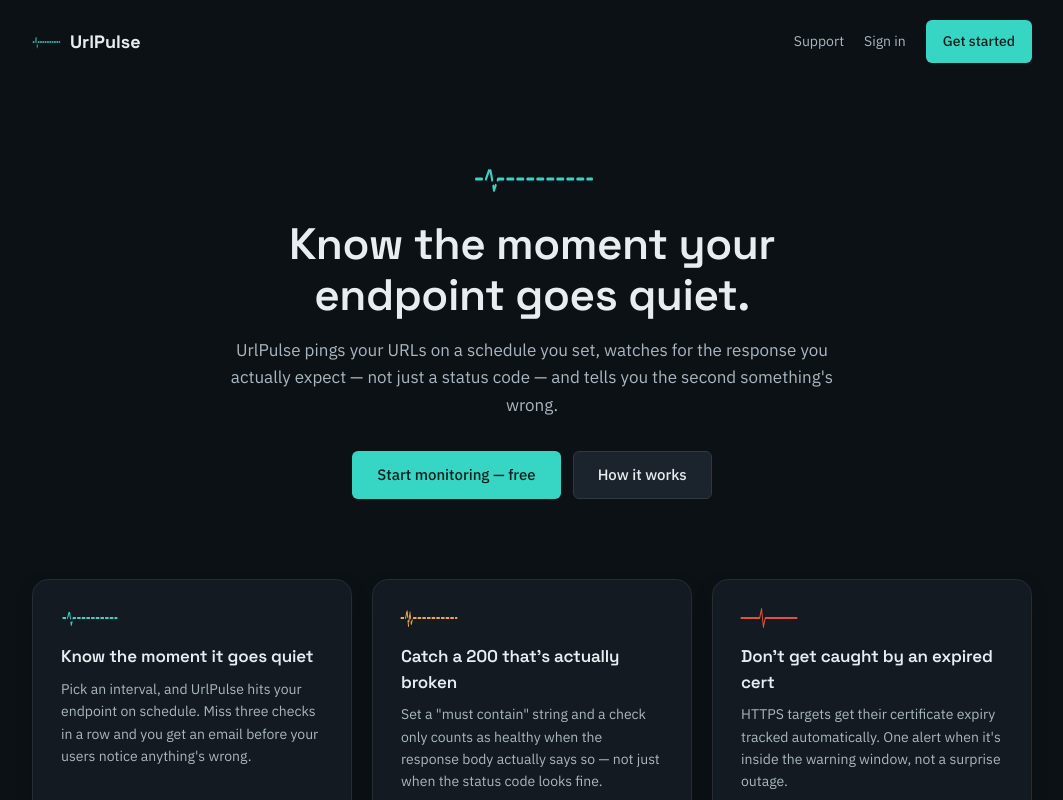
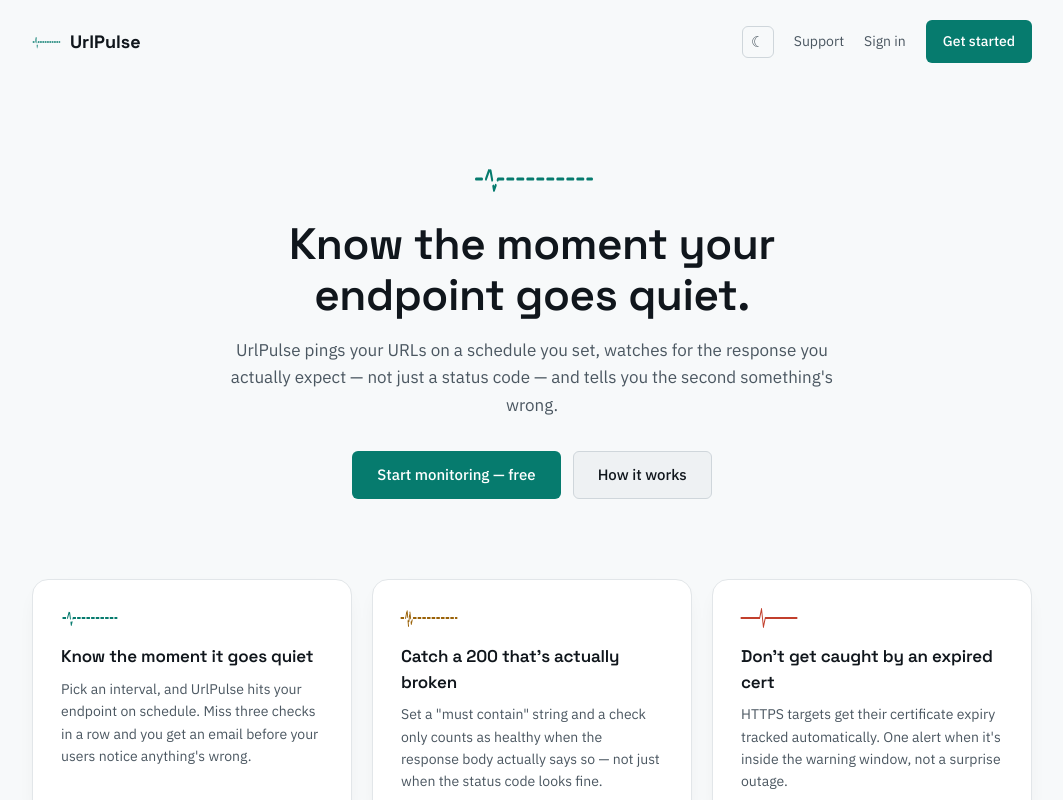
Before and after one commit to the-zoomeee/urlpulse, a React (Vite) app: page / in a window 1280 px wide. Shown: the whole page, without its empty margins (108-1171 px from the left). Built offline with nearby package versions, Linux system fonts and the light colour scheme; no server answers; the HTML template or start-up script is replaced by a standard one.

Commit message:
feat: implement theme toggle functionality with context and button component

```diff
--- a/index.html
+++ b/index.html
@@ -10,7 +10,19 @@
     <link rel="icon" type="image/png" sizes="16x16" href="/favicon-16x16.png" />
     <link rel="apple-touch-icon" sizes="180x180" href="/apple-touch-icon.png" />
     <link rel="manifest" href="/site.webmanifest" />
-    <meta name="theme-color" content="#0c1116" />
+        <meta name="theme-color" content="#0c1116" />
+
+    <script>
+      (function () {
+        try {
+          var stored = localStorage.getItem('urlpulse_theme');
+          var theme = stored || (window.matchMedia('(prefers-color-scheme: light)').matches ? 'light' : 'dark');
+          document.documentElement.setAttribute('data-theme', theme);
+        } catch (e) {
+          document.documentElement.setAttribute('data-theme', 'dark');
+        }
+      })();
+    </script>
 
     <link rel="preconnect" href="https://fonts.googleapis.com" />
     <link rel="preconnect" href="https://fonts.gstatic.com" crossorigin />
--- a/src/App.jsx
+++ b/src/App.jsx
@@ -1,6 +1,7 @@
 import { BrowserRouter, Routes, Route } from 'react-router-dom';
 import { AuthProvider } from './context/AuthContext';
 import { ProtectedLayout, AdminRoute, GuestOnlyLayout } from './components/RouteGuards';
+import { ThemeProvider } from './context/ThemeContext';
 
 import Landing from './pages/Landing';
 import Support from './pages/Support';
@@ -20,6 +21,7 @@
 export default function App() {
   return (
     <BrowserRouter>
+    <ThemeProvider>
       <AuthProvider>
         <Routes>
           {/* Fully public, not gated by auth state either way - logged-in
@@ -57,6 +59,7 @@
           <Route path="*" element={<NotFound />} />
         </Routes>
       </AuthProvider>
+      </ThemeProvider>
     </BrowserRouter>
   );
 }
--- a/src/components/IntervalPicker.jsx
+++ b/src/components/IntervalPicker.jsx
@@ -15,7 +15,7 @@
               padding: '8px 14px',
               fontSize: 13,
               background: interval === p ? 'var(--signal)' : 'var(--bg-elevated)',
-              color: interval === p ? '#06211d' : 'var(--text-primary)',
+              color: interval === p ? 'var(--signal-contrast-text)' : 'var(--text-primary)',
               border: '1px solid ' + (interval === p ? 'var(--signal)' : 'var(--border-hairline-strong)'),
             }}
           >
@@ -32,7 +32,7 @@
             padding: '8px 14px',
             fontSize: 13,
             background: interval === 'custom' ? 'var(--signal)' : 'var(--bg-elevated)',
-            color: interval === 'custom' ? '#06211d' : isPro ? 'var(--text-primary)' : 'var(--text-muted)',
+            color: interval === 'custom' ? 'var(--signal-contrast-text)' : isPro ? 'var(--text-primary)' : 'var(--text-muted)',
             border: '1px solid ' + (interval === 'custom' ? 'var(--signal)' : 'var(--border-hairline-strong)'),
           }}
         >
--- a/src/components/PublicHeader.jsx
+++ b/src/components/PublicHeader.jsx
@@ -1,11 +1,8 @@
 import { Link, useLocation } from 'react-router-dom';
 import { useAuth } from '../hooks/useAuth';
 import PulseLine from './PulseLine';
+import ThemeToggleButton from './ThemeToggleButton';
 
-// Used on every logged-out-facing page (Landing, Support, Report, NotFound,
-// Login, Register, ForgotPassword, ResetPassword, VerifyEmail) so the navbar
-// sits at the same width/position everywhere instead of each page hand-rolling
-// its own header at a different maxWidth.
 export default function PublicHeader({ maxWidth = 1080 }) {
   const { user } = useAuth();
   const { pathname } = useLocation();
@@ -36,6 +33,7 @@
       </Link>
 
       <nav style={{ display: 'flex', alignItems: 'center', gap: 20 }}>
+        <ThemeToggleButton />
         {pathname !== '/support' && (
           <Link to="/support" style={{ fontSize: 14, color: 'var(--text-secondary)', textDecoration: 'none' }}>
             Support
--- a/src/components/Sidebar.jsx
+++ b/src/components/Sidebar.jsx
@@ -2,6 +2,7 @@
 import { NavLink, useLocation } from 'react-router-dom';
 import { useAuth } from '../hooks/useAuth';
 import PulseLine from './PulseLine';
+import ThemeToggleButton from './ThemeToggleButton';
 
 const navItems = [
   { to: '/app', label: 'Jobs', end: true, icon: '⊞' },
@@ -24,7 +25,7 @@
   function toggleCollapsed() {
     const next = !collapsed;
     setCollapsed(next);
-    try { localStorage.setItem('sidebar_collapsed', String(next)); } catch {}
+    try { localStorage.setItem('sidebar_collapsed', String(next)); } catch { }
   }
 
   const navLinkStyle = ({ isActive }) => ({
@@ -146,11 +147,19 @@
             </div>
           </div>
         )}
+        <div
+          style={{
+            display: 'flex',
+            flexDirection: collapsed && !mobile ? 'column' : 'row',
+            gap: 6,
+          }}
+        >
+          {(collapsed && !mobile) && <ThemeToggleButton style={{ width: '100%' }} />}
           <button
             className="btn btn-ghost"
             title={collapsed && !mobile ? 'Log out' : undefined}
             style={{
-            width: '100%',
+              flex: 1,
               justifyContent: collapsed && !mobile ? 'center' : 'flex-start',
               padding: collapsed && !mobile ? '10px 0' : undefined,
             }}
@@ -159,6 +168,8 @@
             <span style={{ fontSize: 16 }}>⇥</span>
             {(!collapsed || mobile) && 'Log out'}
           </button>
+          {!(collapsed && !mobile) && <ThemeToggleButton />}
+        </div>
       </div>
     </>
   );
--- /dev/null
+++ b/src/components/ThemeToggleButton.jsx
@@ -0,0 +1,31 @@
+import { useTheme } from '../hooks/useTheme';
+
+export default function ThemeToggleButton({ style }) {
+  const { theme, toggleTheme } = useTheme();
+
+  return (
+    <button
+      onClick={toggleTheme}
+      title={theme === 'dark' ? 'Switch to light theme' : 'Switch to dark theme'}
+      aria-label={theme === 'dark' ? 'Switch to light theme' : 'Switch to dark theme'}
+      style={{
+        background: 'transparent',
+        border: '1px solid var(--border-hairline-strong)',
+        borderRadius: 'var(--radius-sm)',
+        cursor: 'pointer',
+        color: 'var(--text-secondary)',
+        width: 32,
+        height: 32,
+        flexShrink: 0,
+        display: 'flex',
+        alignItems: 'center',
+        justifyContent: 'center',
+        fontSize: 15,
+        lineHeight: 1,
+        ...style,
+      }}
+    >
+      {theme === 'dark' ? '☀' : '☾'}
+    </button>
+  );
+}
--- /dev/null
+++ b/src/context/ThemeContext.jsx
@@ -0,0 +1,25 @@
+import { createContext, useEffect, useState } from 'react';
+
+export const ThemeContext = createContext(null);
+
+export function ThemeProvider({ children }) {
+  const [theme, setTheme] = useState(() => {
+    if (typeof document === 'undefined') return 'dark';
+    return document.documentElement.getAttribute('data-theme') || 'dark';
+  });
+
+  useEffect(() => {
+    document.documentElement.setAttribute('data-theme', theme);
+    try {
+      localStorage.setItem('urlpulse_theme', theme);
+    } catch {
+      // localStorage unavailable (private browsing, etc.)
+    }
+  }, [theme]);
+
+  function toggleTheme() {
+    setTheme((t) => (t === 'dark' ? 'light' : 'dark'));
+  }
+
+  return <ThemeContext.Provider value={{ theme, toggleTheme }}>{children}</ThemeContext.Provider>;
+}
--- /dev/null
+++ b/src/hooks/useTheme.js
@@ -0,0 +1,8 @@
+import { useContext } from 'react';
+import { ThemeContext } from '../context/ThemeContext';
+
+export function useTheme() {
+  const ctx = useContext(ThemeContext);
+  if (!ctx) throw new Error('useTheme must be used within ThemeProvider');
+  return ctx;
+}
--- a/src/index.css
+++ b/src/index.css
@@ -21,6 +21,7 @@
 
   --signal: #37d6c4;       /* healthy / alive */
   --signal-dim: #1f5a52;
+  --signal-contrast-text: #06211d;
   --warn: #f2a93b;         /* degraded / alert threshold */
   --warn-dim: #6b4a1a;
   --danger: #e1523d;       /* down / paused */
@@ -38,6 +39,32 @@
   --radius-lg: 16px;
   --shadow-card: 0 1px 0 rgba(0, 0, 0, 0.4), 0 8px 24px -12px rgba(0, 0, 0, 0.5);
 }
+
+[data-theme='light'] {
+  --bg-base: #f7f9fa;
+  --bg-surface: #ffffff;
+  --bg-elevated: #eef1f3;
+  --bg-elevated-hover: #e4e8eb;
+  --border-hairline: #e2e6e9;
+  --border-hairline-strong: #cfd6db;
+  --text-primary: #10161c;
+  --text-secondary: #4b5761;
+  --text-muted: #6b7680;
+  --signal: #067b6e;
+  --signal-dim: #9fd6cd;
+  --signal-contrast-text: #ffffff;
+  --warn: #9a6208;
+  --warn-dim: #f0d29b;
+  --danger: #c23f2c;
+  --danger-dim: #f3bdb2;
+  --shadow-card: 0 1px 0 rgba(16, 22, 28, 0.04), 0 8px 24px -12px rgba(16, 22, 28, 0.12);
+}
+
+[data-theme='light'] .badge-signal { background: rgba(6, 123, 110, 0.08); }
+[data-theme='light'] .badge-warn { background: rgba(154, 98, 8, 0.08); }
+[data-theme='light'] .badge-danger { background: rgba(194, 63, 44, 0.08); }
+[data-theme='light'] .banner-error { background: rgba(194, 63, 44, 0.06); color: var(--danger); }
+[data-theme='light'] .banner-success { background: rgba(6, 123, 110, 0.06); }
 
 * {
   box-sizing: border-box;
@@ -59,6 +86,7 @@
   font-size: 15px;
   line-height: 1.5;
   -webkit-font-smoothing: antialiased;
+  transition: background-color 0.2s ease, color 0.2s ease;
 }
 
 h1,
@@ -491,10 +519,13 @@
 
 .btn-primary {
   background: var(--signal);
-  color: #06211d;
+  color: var(--signal-contrast-text);
 }
 .btn-primary:hover:not(:disabled) {
   background: #4fe3d1;
+}
+[data-theme='light'] .btn-primary:hover:not(:disabled) {
+  background: #056459;
 }
 
 .btn-secondary {
```
Lines whose indentation alone changed are shown as unchanged.
